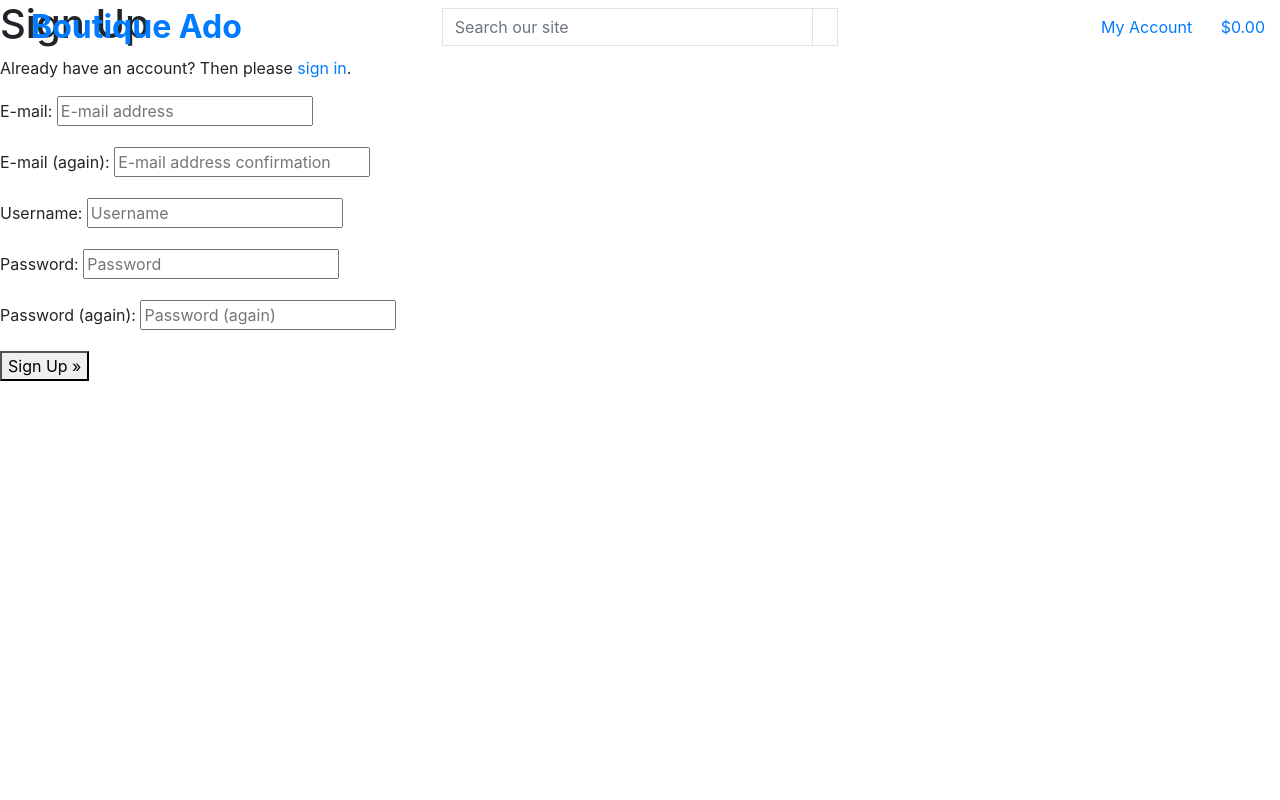
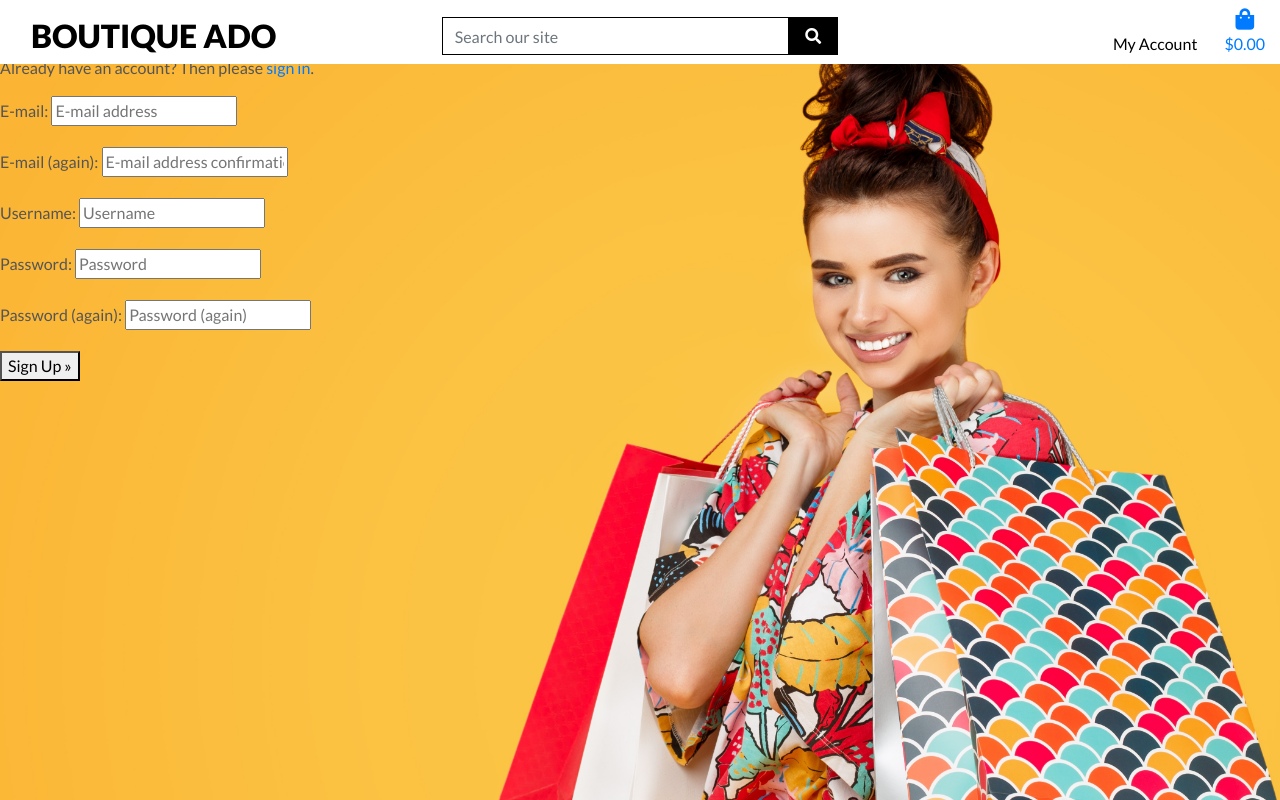
Before and after one commit to StephenJ2020/Boutique-Ado, a Django app: page /accounts/signup/ in a window 1280 px wide. Run offline with Django 3.2, Linux system fonts and the light colour scheme; some libraries are stand-ins or nearby versions.

Commit message:
feat: Complete creation of Header with css styling

```diff
--- a/boutique_ado/settings.py
+++ b/boutique_ado/settings.py
@@ -160,6 +160,10 @@ USE_TZ = True
 # https://docs.djangoproject.com/en/3.2/howto/static-files/
 
 STATIC_URL = '/static/'
+STATICFIELDS_DIR = (os.path.join(BASE_DIR, 'static'),)
+
+MEDIA_URL = '/media/'
+MEDIA_ROOT = os.path.join(BASE_DIR, 'media')
 
 # Default primary key field type
 # https://docs.djangoproject.com/en/3.2/ref/settings/#default-auto-field
--- a/boutique_ado/urls.py
+++ b/boutique_ado/urls.py
@@ -15,9 +15,11 @@ Including another URLconf
 """
 from django.contrib import admin
 from django.urls import path, include
+from django.conf import settings
+from django.conf.urls.static import static
 
 urlpatterns = [
     path('admin/', admin.site.urls),
     path('accounts/', include('allauth.urls')),
     path('', include('home.urls')),
-]
+] + static(settings.MEDIA_URL, document_root=settings.MEDIA_ROOT)
--- a/static/css/base.css
+++ b/static/css/base.css
@@ -10,7 +10,7 @@ body {
     font-family: 'Lato';
 }
 
-/* from Bulma */
+/* from Bulma - ensures font awesome icons remain centered and consistent in size */
 .icon {
     align-items: center;
     display: inline-flex;
--- a/templates/base.html
+++ b/templates/base.html
@@ -16,11 +16,14 @@
     {% block corecss %}
         <!-- <link rel="stylesheet" href="https://cdnjs.cloudflare.com/ajax/libs/font-awesome/5.15.4/css/all.min.css"
           integrity="sha512-1ycn6IcaQQ40/MKBW2W4Rhis/DbILU74C1vSrLJxCq57o941Ym01SwNsOMqvEBFlcgUa6xLiPY/NS5R+E6ztJQ==" crossorigin="anonymous" referrerpolicy="no-referrer" type="text/css"/> -->
-        <link rel="stylesheet" href="https://stackpath.bootstrapcdn.com/bootstrap/4.4.1/css/bootstrap.min.css" integrity="sha384-Vkoo8x4CGsO3+Hhxv8T/Q5PaXtkKtu6ug5TOeNV6gBiFeWPGFN9MuhOf23Q9Ifjh" crossorigin="anonymous">
         <!-- <link href="https://cdn.jsdelivr.net/npm/bootstrap@5.0.2/dist/css/bootstrap.min.css" rel="stylesheet" integrity="sha384-EVSTQN3/azprG1Anm3QDgpJLIm9Nao0Yz1ztcQTwFspd3yD65VohhpuuCOmLASjC" crossorigin="anonymous"> -->
         <!-- <link rel="stylesheet" href="https://cdnjs.cloudflare.com/ajax/libs/twitter-bootstrap/5.1.0/css/bootstrap.min.css"> -->
-        <!-- <link rel="stylesheet" href="https://cdnjs.cloudflare.com/ajax/libs/font-awesome/5.15.4/css/all.min.css"> -->
-        <!-- <link rel="stylesheet" href="assets/css/style.css"> -->
+        <link rel="stylesheet" href="https://cdnjs.cloudflare.com/ajax/libs/font-awesome/5.15.4/css/all.min.css">
+        <link rel="stylesheet" href="https://stackpath.bootstrapcdn.com/bootstrap/4.4.1/css/bootstrap.min.css" integrity="sha384-Vkoo8x4CGsO3+Hhxv8T/Q5PaXtkKtu6ug5TOeNV6gBiFeWPGFN9MuhOf23Q9Ifjh" crossorigin="anonymous">
+        <link rel="preconnect" href="https://fonts.googleapis.com">
+        <link rel="preconnect" href="https://fonts.gstatic.com" crossorigin>
+        <link href="https://fonts.googleapis.com/css2?family=Lato:ital,wght@0,100;0,300;0,400;0,900;1,100;1,300;1,400;1,700&display=swap" rel="stylesheet">
+        <link rel="stylesheet" href="{% static 'css/base.css' %}">
     {% endblock %}
 
     {% block extra_css %}
@@ -43,7 +46,7 @@
   </head>
   <body>
     <header class="container-fluid fixed-top">
-      <div class="row">
+      <div id="topnav" class="row bg-white pt-lg-2 d-none d-lg-flex">
         <div class="col-12 col-lg-4 my-auto py-1 py-lg-0 text-center text-lg-left">
           <a href="{% url 'home' %}" class="nav-link main-logo-link">
             <h2 class="logo-font text-black my-0"><strong>Boutique Ado</strong></h2>
```
